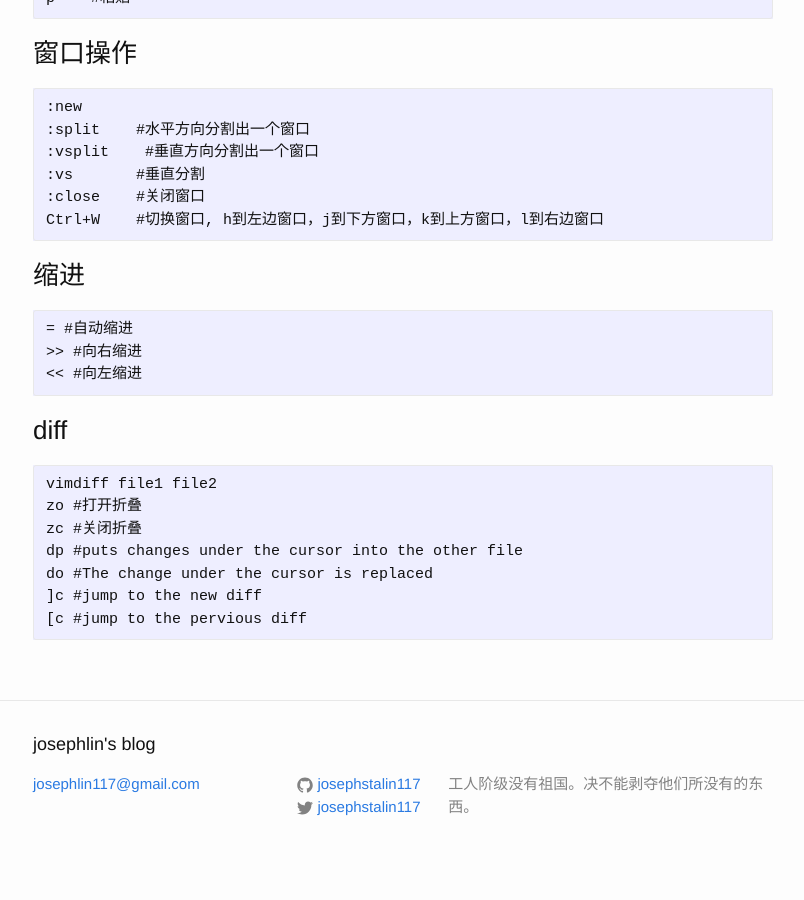
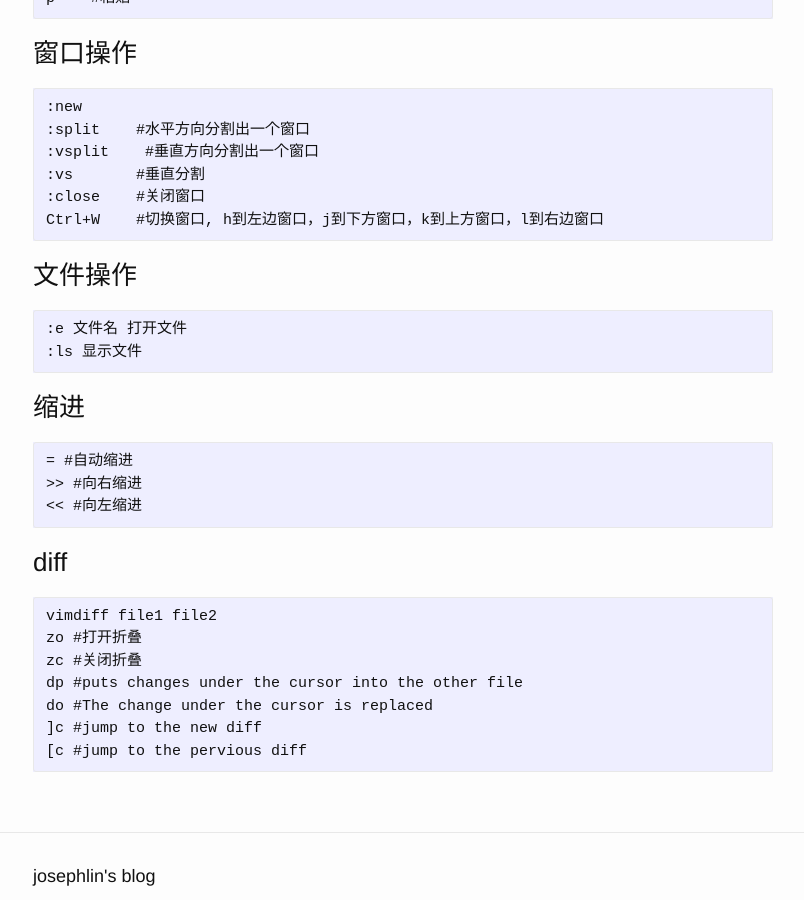
Before and after one commit to josephstalin117/josephstalin117.github.io, a Jekyll site: the page built from _posts/2016-07-03-vim.markdown, in a window 1280 px wide and 900 px high, scrolled down 1678 px. Shown: the whole window, without its empty margins (237-1041 px from the left). Built offline with Jekyll 4.4.1, drawn with Linux system fonts in a browser that asks for light colours; before the commit the page ends 2556 px from its top, so only the background shows below that.

Commit message:
edit article

````diff
--- a/_posts/2016-07-03-vim.markdown
+++ b/_posts/2016-07-03-vim.markdown
@@ -90,6 +90,13 @@ p    #粘贴
 Ctrl+W    #切换窗口, h到左边窗口，j到下方窗口，k到上方窗口，l到右边窗口
 ```
 
+### 文件操作
+
+```
+:e 文件名 打开文件
+:ls 显示文件
+```
+
 ### 缩进
 
 ```
````
